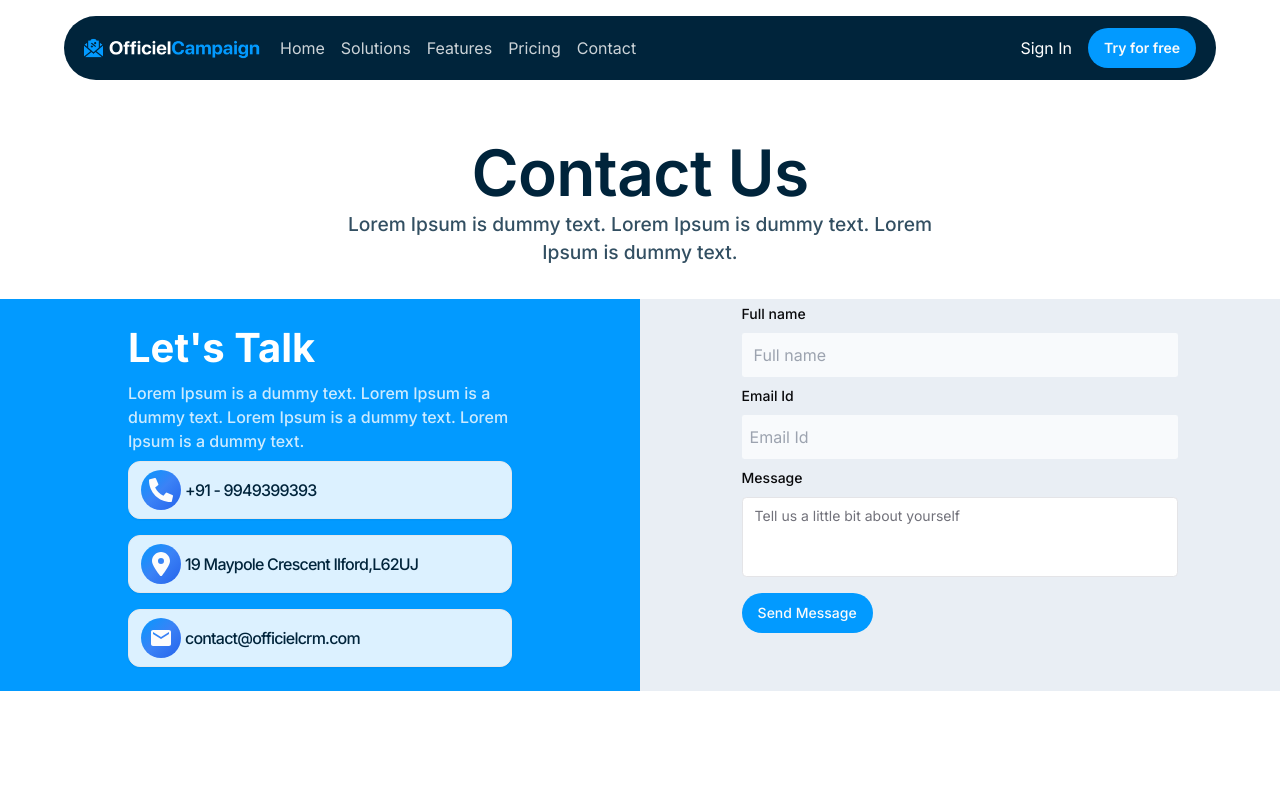
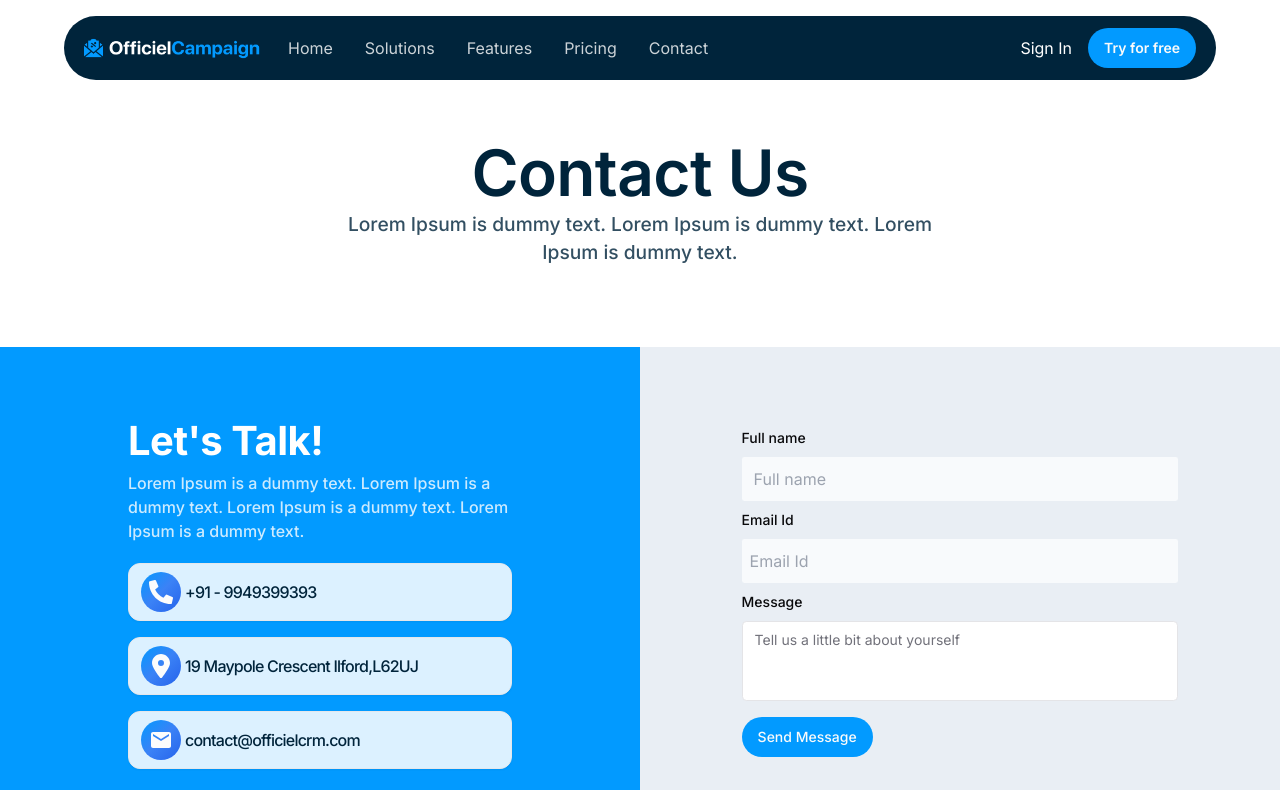
Before and after one commit to rutunjofficiel/campaigns, a Next.js app: page /contactUs in a window 1280 px wide. Shown: the top 790 px of the page. Built offline with nearby package versions, Linux system fonts and the light colour scheme.

Commit message:
fix: align contactUs form

```diff
--- a/app/contactUs/page.js
+++ b/app/contactUs/page.js
@@ -35,11 +35,11 @@ export default function Page() {
           dummy text.
         </p>
       </div>
-      <div className="grid gap-12 lg:grid-cols-2 lg:items-center lg:gap-0">
-        <div class="min-h-full flex-col justify-center gap-0 bg-campaignBlue text-left align-middle text-white md:flex  ">
+      <div className="grid gap-12 lg:grid-cols-2 lg:items-center lg:gap-0 lg:py-12">
+        <div class="min-h-full flex-col justify-center gap-0 bg-campaignBlue py-12 text-left align-middle text-white md:flex  ">
           <ContactUsIllustration />
         </div>
-        <div class="m-auto min-h-full w-full  items-center bg-[#E9EEF4] p-2">
+        <div class="m-auto flex min-h-full w-full flex-col items-center bg-[#E9EEF4] p-2">
           <ContactUsForm />
         </div>
       </div>
--- a/components/(contactUs)/contactUsForm.jsx
+++ b/components/(contactUs)/contactUsForm.jsx
@@ -9,7 +9,7 @@ import { Textarea } from "../ui/textarea";
 
 export default function ContactUsForm() {
   return (
-    <Card className="m-auto flex w-[95%] flex-col gap-12 rounded-lg my-auto border-none bg-transparent outline-none lg:w-[70%]">
+    <Card className="m-auto my-auto flex w-[95%] flex-col gap-12 rounded-lg border-none bg-transparent outline-none lg:w-[70%]">
       <Formik
         validationSchema={ContactusSchema}
         onSubmit={(values) => {
@@ -69,7 +69,7 @@ export default function ContactUsForm() {
             </div>
 
             <Button
-              className="w-fit  bg-campaignBlue py-4 hover:bg-blue-500"
+              className="w-fit  justify-end bg-campaignBlue py-4 hover:bg-blue-500"
               type="submit"
             >
               Send Message
--- a/components/(contactUs)/contactUsIllustration.jsx
+++ b/components/(contactUs)/contactUsIllustration.jsx
@@ -13,14 +13,14 @@ export default function ContactUsIllustration() {
   return (
     <Card className="relative m-auto border-0 bg-transparent text-white shadow-none">
       <div className="m-auto flex flex-col items-center">
-        <div className="flex w-[90%] flex-col gap-2 py-6 lg:w-3/5">
-          <h1 className="text-center text-[1.6rem] font-bold leading-tight md:text-[2rem]  lg:text-start lg:text-[2.5rem]">
-            Let&apos;s Talk
-          </h1>
-          <p className="m-auto text-center text-[1rem] font-medium opacity-80 lg:text-start">
-            Lorem Ipsum is a dummy text. Lorem Ipsum is a dummy text. Lorem
-            Ipsum is a dummy text. Lorem Ipsum is a dummy text.
-          </p>{" "}
+        <div className="flex w-[90%] flex-col gap-5 py-6 lg:w-3/5">
+          <div className="flex flex-col gap-2">
+            <h1 className="sub-heading-white">Let&apos;s Talk!</h1>
+            <p className="m-auto text-center text-[1rem] font-medium opacity-80 lg:text-start">
+              Lorem Ipsum is a dummy text. Lorem Ipsum is a dummy text. Lorem
+              Ipsum is a dummy text. Lorem Ipsum is a dummy text.
+            </p>{" "}
+          </div>
           <div class="grid grid-cols-1   gap-4 ">
             <ContactDetailCard
               horizontal={true}
--- a/components/navbar.jsx
+++ b/components/navbar.jsx
@@ -13,7 +13,7 @@ export default function Navbar() {
     <header className="mx-auto max-w-[95%] backdrop-blur-sm  md:top-0 md:z-40 md:max-w-[90%] ">
       <nav className="m-auto mt-2 flex flex-col items-center justify-between rounded-full   text-lg text-white md:mt-4 md:gap-3 md:p-1 md:px-5 lg:flex-row  lg:bg-[#00243B] lg:text-white">
         <div className="flex w-full flex-row items-center justify-between gap-3 lg:w-fit">
-          <div className="mobileLogo    flex w-fit flex-row  gap-1 text-black md:m-0 lg:hidden">
+          <div className="mobileLogo flex w-fit flex-row  gap-1 text-black md:m-0 lg:hidden">
             <Link href="/">
               <SlEnvolopeLetter size={22} color="#029AFF" />
               <h1 className="text-xl font-bold">
@@ -79,7 +79,7 @@ export default function Navbar() {
             {navLinks.map((link, index) => (
               <li
                 key={index}
-                className="transition-200ms py-2 opacity-80 hover:opacity-100 lg:px-2 lg:py-4"
+                className="transition-200ms py-2 opacity-80 hover:opacity-100 lg:p-4"
               >
                 <Link href={link?.href}>{link.link}</Link>
               </li>
```
